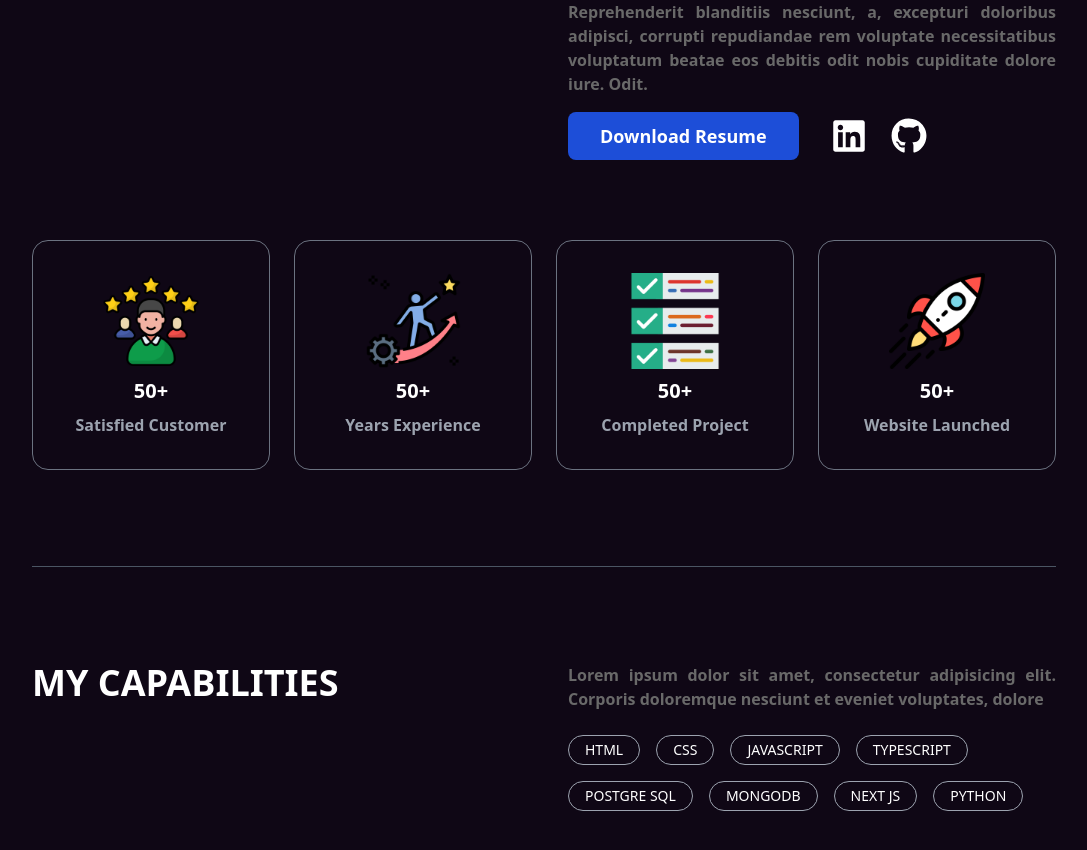
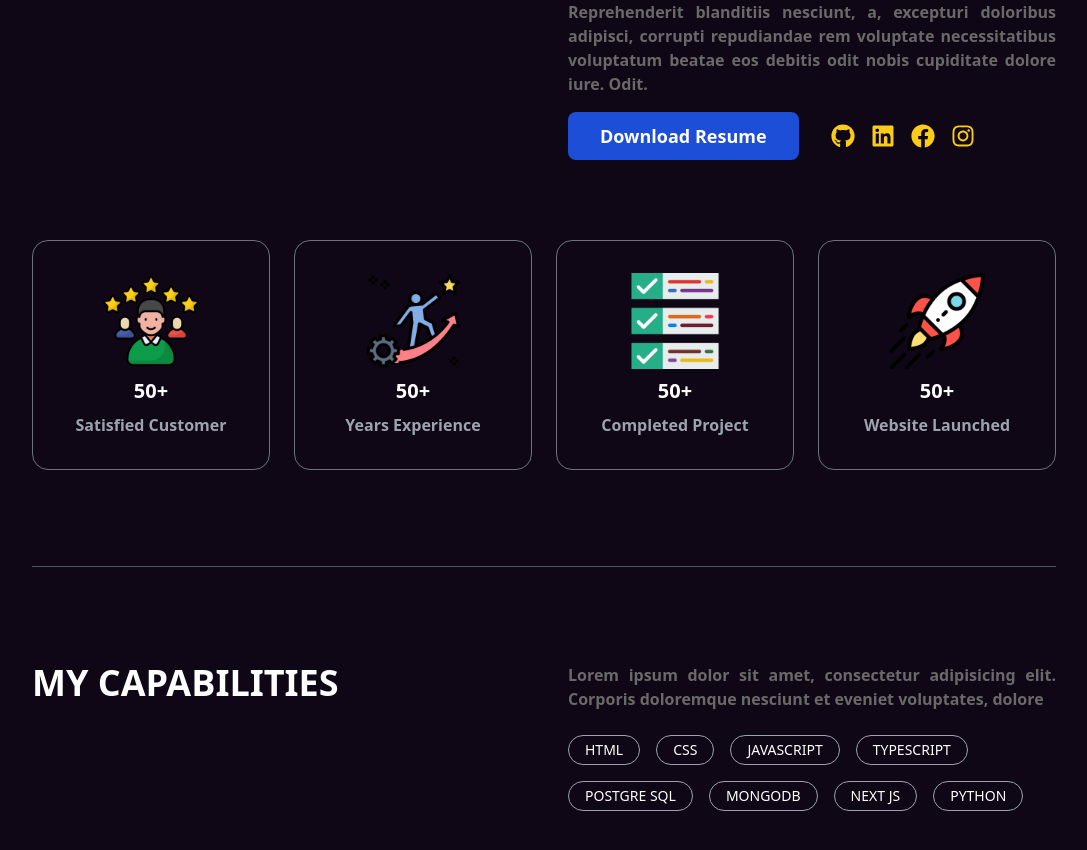
Before and after one commit to sahilpan07/portfolio, a Next.js app: page / in a window 1280 px wide. Shown: the part 928-1778 px from the top of the page, without its empty margins (96-1183 px from the left). Built offline with nearby package versions, Linux system fonts and the light colour scheme.

Commit message:
Update AboutHead.tsx

```diff
--- a/components/Home/About/AboutHead.tsx
+++ b/components/Home/About/AboutHead.tsx
@@ -1,5 +1,5 @@
 import React from "react";
-import { FaLinkedin, FaGithub } from "react-icons/fa";
+import { FaLinkedin, FaGithub, FaInstagram, FaFacebook } from "react-icons/fa";
 
 type Props = {
   about: {
@@ -19,14 +19,42 @@ const AboutHead = ({ about }: Props) => {
         </div>
         <div className="flex flex-col gap-4">
           <p className="font-bold text-white text-justify">{about.intro}</p>
-          <p className="font-semibold text-[#696969] text-justify">{about.description}</p>
+          <p className="font-semibold text-[#696969] text-justify">
+            {about.description}
+          </p>
           <div className="flex items-center text-white gap-8">
             <button className="md:px-8 md:py-2.5 px-6 py-1.5 text-white font-semibold text-md md:text-lg transition-all duration-200 rounded-lg bg-blue-700 hover:bg-blue-900 flex items-center space-x-2">
               {about.downloadButtonText}
             </button>
-            <div className="flex gap-6">
-              <FaLinkedin className="text-2xl sm:text-3xl md:text-4xl" />
-              <FaGithub className="text-2xl sm:text-3xl md:text-4xl" />
+            <div className="flex gap-4 text-yellow-400 text-2xl">
+              <a
+                href="https://github.com/"
+                target="_blank"
+                rel="noopener noreferrer"
+              >
+                <FaGithub />
+              </a>
+              <a
+                href="https://linkedin.com/"
+                target="_blank"
+                rel="noopener noreferrer"
+              >
+                <FaLinkedin />
+              </a>
+              <a
+                href="https://facebook.com/"
+                target="_blank"
+                rel="noopener noreferrer"
+              >
+                <FaFacebook />
+              </a>
+              <a
+                href="https://instagram.com/"
+                target="_blank"
+                rel="noopener noreferrer"
+              >
+                <FaInstagram />
+              </a>
             </div>
           </div>
         </div>
```
